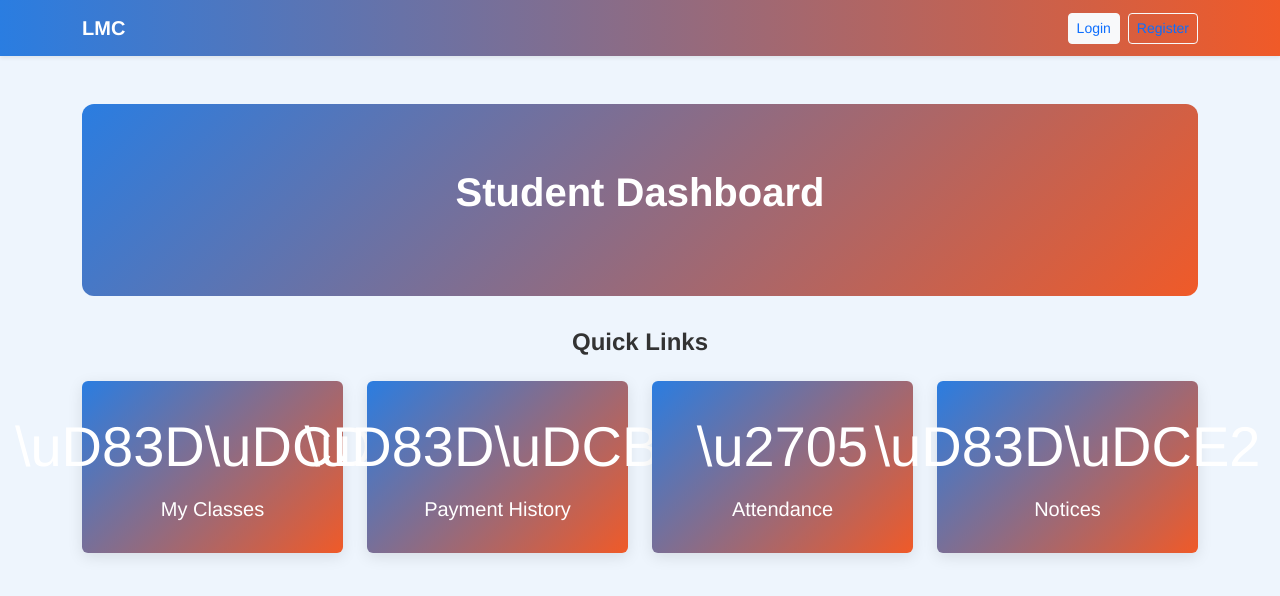
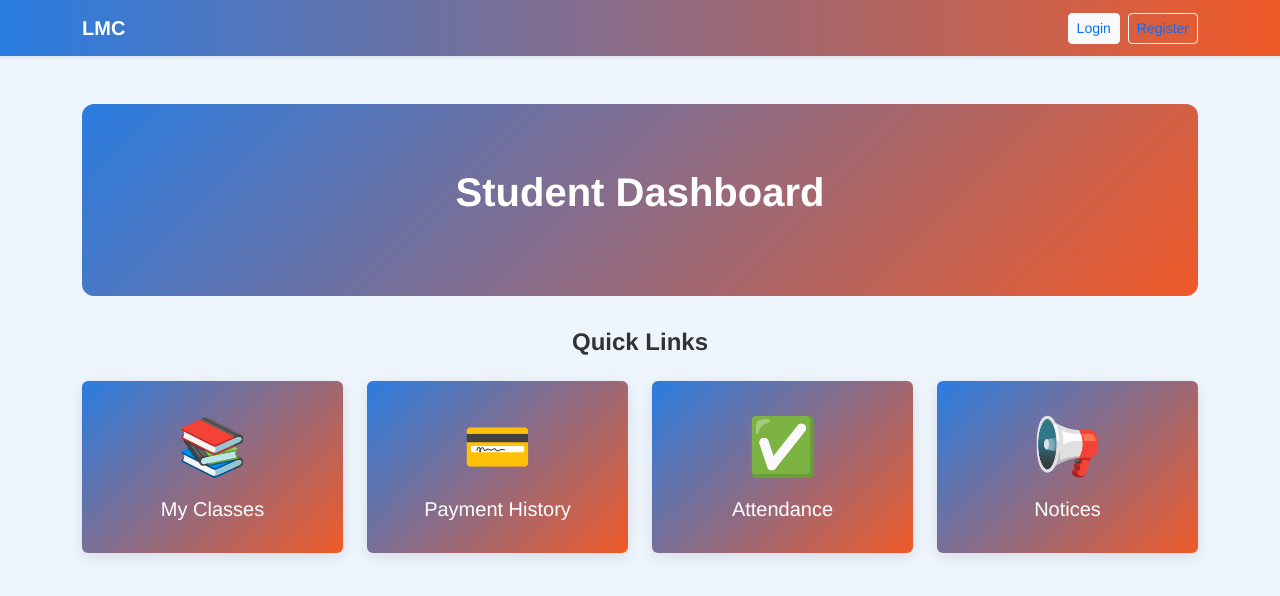
Before and after one commit to Randipa/lmc, a React (Vite) app in the folder frontend/: page /dashboard in a window 1280 px wide. Shown: the top 596 px of the page. Built offline with nearby package versions, Linux system fonts and the light colour scheme.

Commit message:
fix student dashboard icons

```diff
--- a/frontend/src/pages/Dashboard/StudentDashboard.jsx
+++ b/frontend/src/pages/Dashboard/StudentDashboard.jsx
@@ -18,10 +18,10 @@ const StudentDashboard = () => {
       </div>
 
       <div className="row gy-4 dashboard-tiles">
-        <Tile title="My Classes" icon="\uD83D\uDCDA" link="/dashboard/classes" />
-        <Tile title="Payment History" icon="\uD83D\uDCB3" link="/dashboard/payments" />
-        <Tile title="Attendance" icon="\u2705" link="/dashboard/attendance" />
-        <Tile title="Notices" icon="\uD83D\uDCE2" link="/dashboard/notices" />
+        <Tile title="My Classes" icon="📚" link="/dashboard/classes" />
+        <Tile title="Payment History" icon="💳" link="/dashboard/payments" />
+        <Tile title="Attendance" icon="✅" link="/dashboard/attendance" />
+        <Tile title="Notices" icon="📢" link="/dashboard/notices" />
       </div>
     </div>
   );
```
